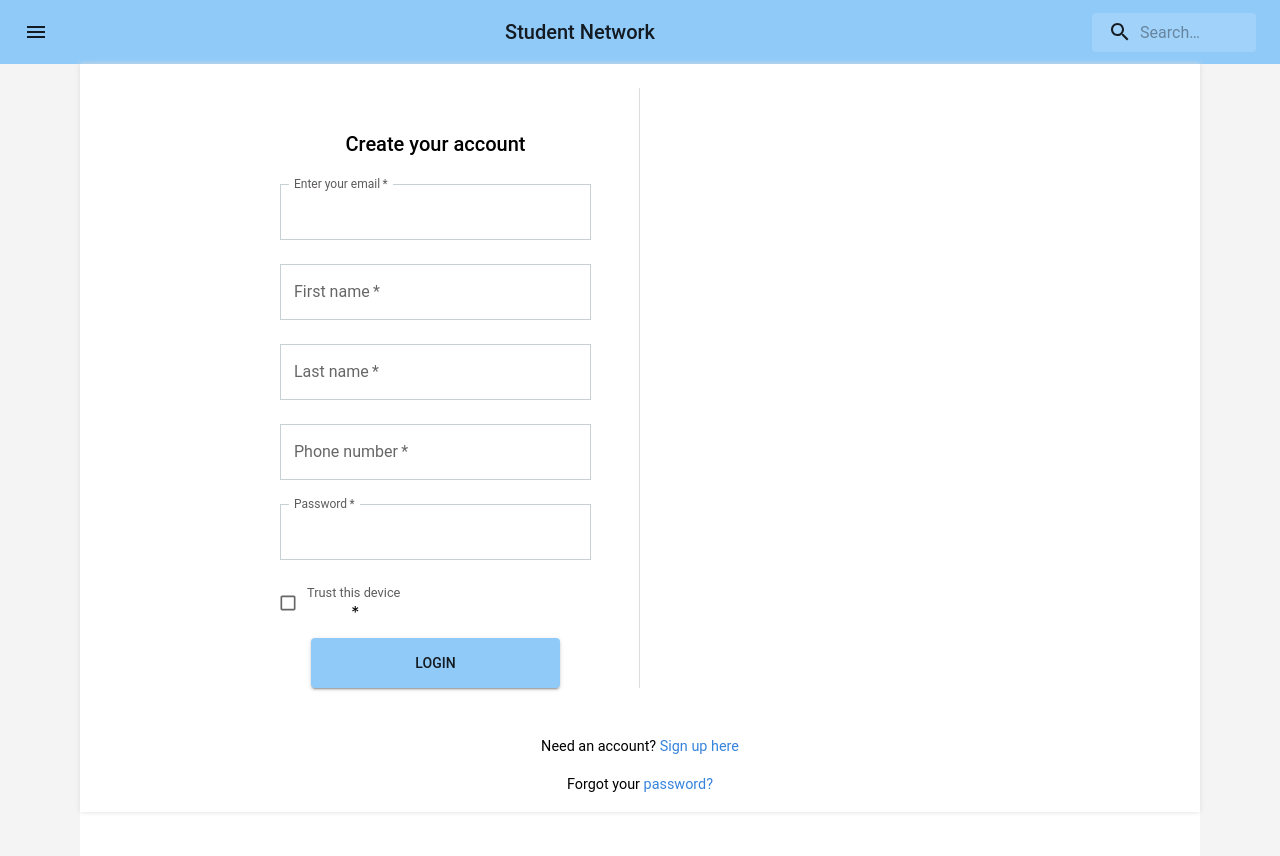
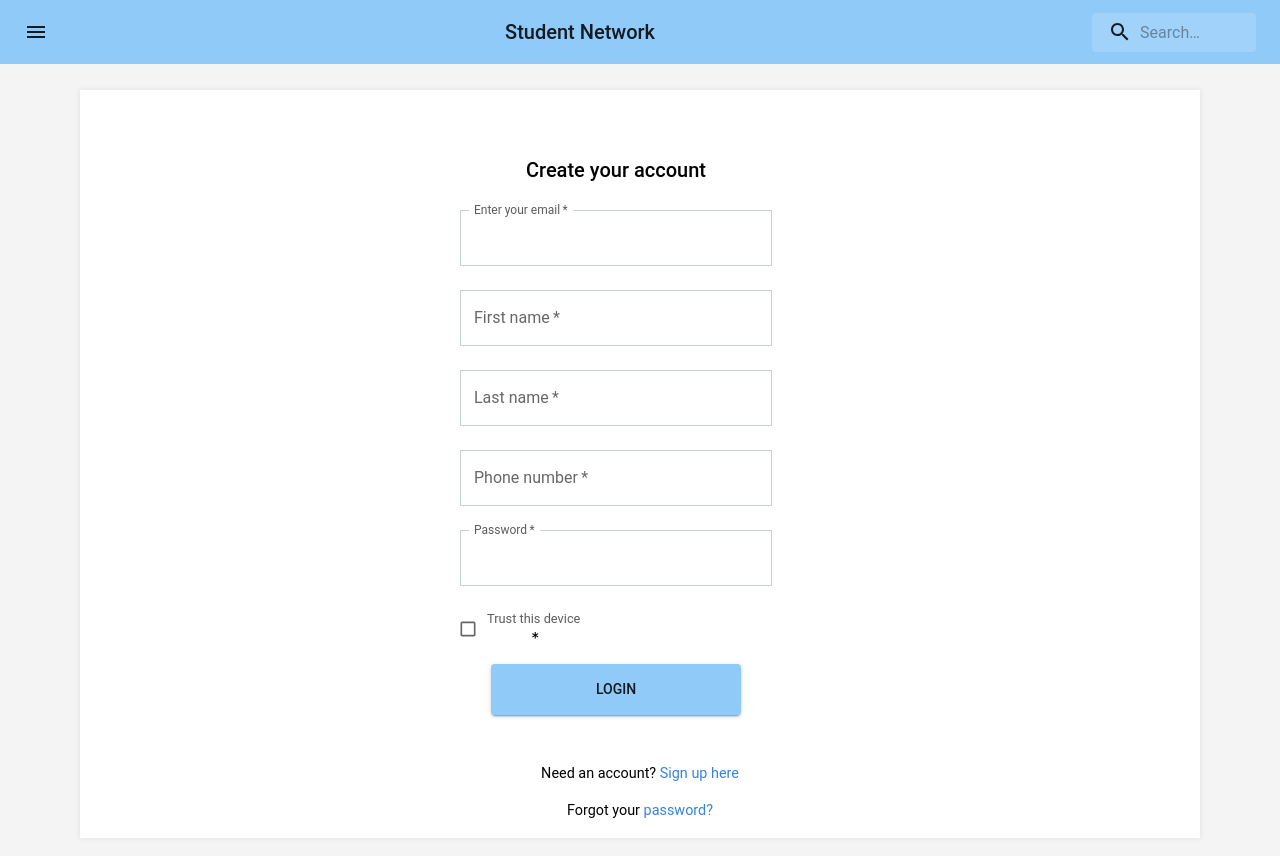
Before and after one commit to m-code-ing/student-directory-fe, a React (Create React App) app: page / in a window 1280 px wide. Shown: the top 856 px of the page. Built offline with nearby package versions, Linux system fonts and the light colour scheme.

Commit message:
remove right border on form

```diff
--- a/src/components/RegistrationForm/RegistrationForm.tsx
+++ b/src/components/RegistrationForm/RegistrationForm.tsx
@@ -12,11 +12,9 @@ import LoadingButton from '@mui/lab/LoadingButton'
 import { FC } from 'react'
 import { useForm, SubmitHandler, FormProvider } from 'react-hook-form'
 import { Link } from 'react-router-dom'
-import { literal, object, string, number, TypeOf } from 'zod'
+import { literal, object, string, TypeOf } from 'zod'
 import { zodResolver } from '@hookform/resolvers/zod'
 import FormInput from './FormInput'
-// import { ReactComponent as GoogleLogo } from '../assets/google.svg'
-// import { ReactComponent as GitHubLogo } from '../assets/github.svg'
 import styled from '@emotion/styled'
 
 // ? Styled React Route Dom Link Component
@@ -104,7 +102,7 @@ const LoginPage: FC = () => {
       <Grid
         container
         justifyContent="center"
-        // alignItems="center"
+        alignItems="center"
         sx={{ width: '100%', height: '100%' }}
       >
         <Grid item sx={{ maxWidth: '70rem', width: '100%', backgroundColor: '#fff' }}>
@@ -120,7 +118,7 @@ const LoginPage: FC = () => {
               <Grid
                 item
                 container
-                justifyContent="space-between"
+                justifyContent="center"
                 rowSpacing={5}
                 sx={{
                   maxWidth: { sm: '45rem' },
@@ -128,7 +126,7 @@ const LoginPage: FC = () => {
                 }}
                 mt={1}
               >
-                <Grid item xs={12} sm={6} sx={{ borderRight: { sm: '1px solid #ddd' } }}>
+                <Grid item xs={12} sm={6}>
                   <Box
                     display="flex"
                     flexDirection="column"
```
